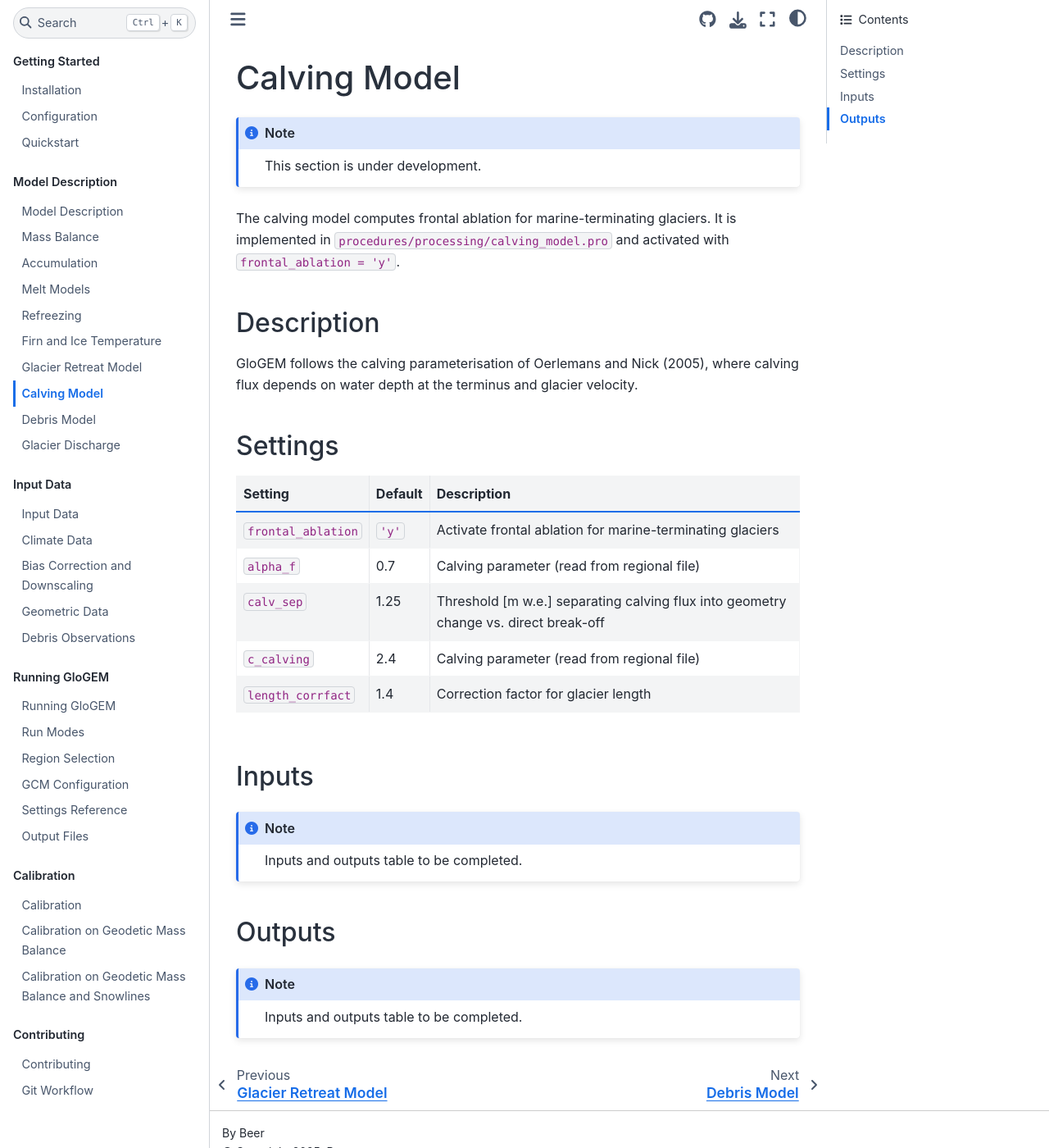
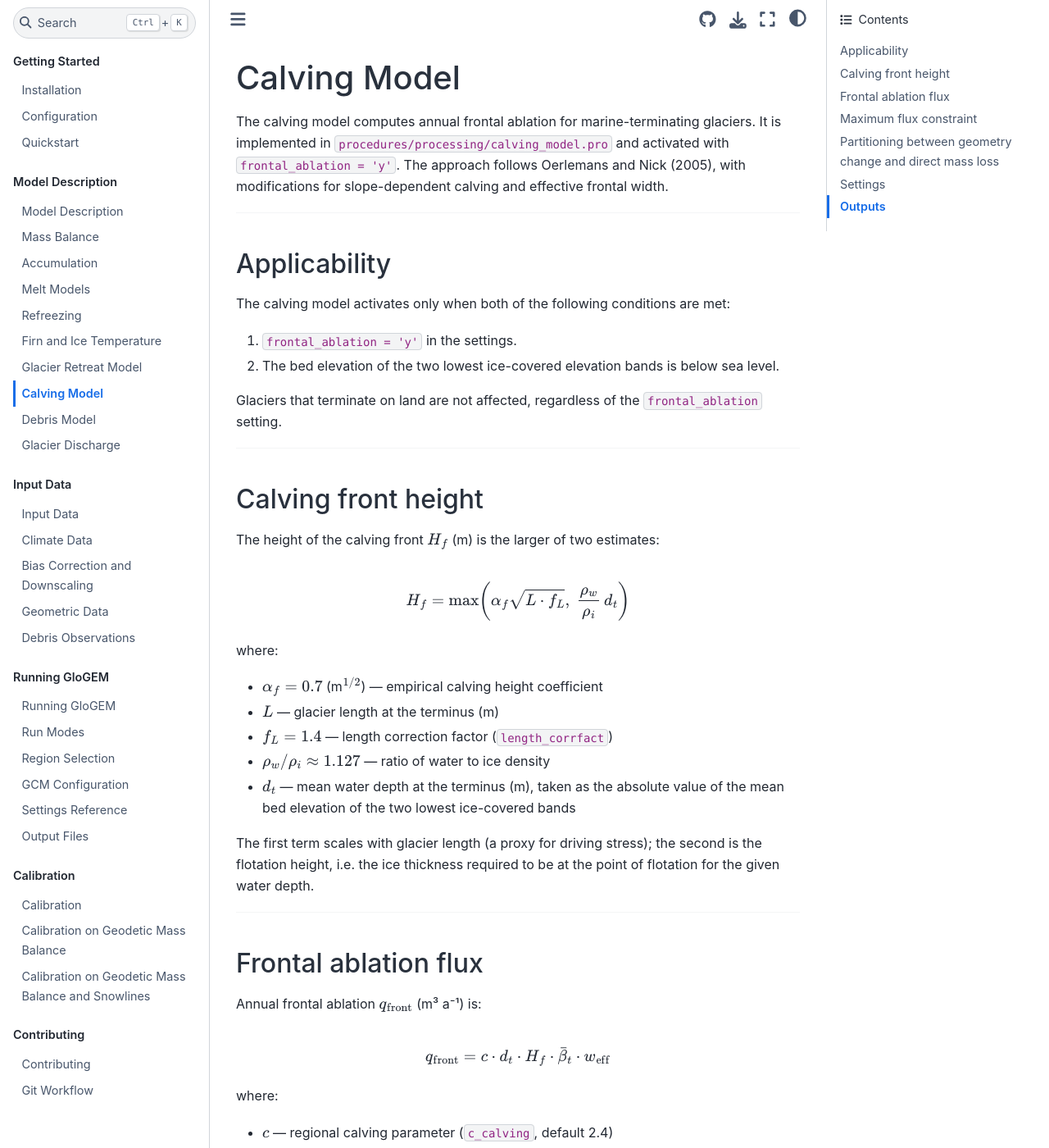
Before and after one commit to eth-vaw-glaciology/GloGEM-doc-temp, a Sphinx documentation site: the page built from docs/source/model-description/glacier-dynamics/calving-model.md, in a window 1280 px wide and 1400 px high. Shown: the whole window at 82% size. Built offline with Sphinx 7.4.7 and the Sphinx Book theme 1.1.4, drawn with Linux system fonts in a browser that asks for light colours; some of the changed text lies outside the part shown.

Commit message:
docs: enhance calving model documentation with detailed applicability and parameters

````diff
--- a/docs/source/model-description/glacier-dynamics/calving-model.md
+++ b/docs/source/model-description/glacier-dynamics/calving-model.md
@@ -1,33 +1,113 @@
 # Calving Model
 
-```{note}
-This section is under development.
-```
+The calving model computes annual frontal ablation for marine-terminating glaciers. It is implemented in `procedures/processing/calving_model.pro` and activated with `frontal_ablation = 'y'`. The approach follows Oerlemans and Nick (2005), with modifications for slope-dependent calving and effective frontal width.
 
-The calving model computes frontal ablation for marine-terminating glaciers. It is implemented in `procedures/processing/calving_model.pro` and activated with `frontal_ablation = 'y'`.
+---
 
-## Description
+## Applicability
 
-GloGEM follows the calving parameterisation of Oerlemans and Nick (2005), where calving flux depends on water depth at the terminus and glacier velocity.
+The calving model activates only when both of the following conditions are met:
+
+1. `frontal_ablation = 'y'` in the settings.
+2. The bed elevation of the two lowest ice-covered elevation bands is below sea level.
+
+Glaciers that terminate on land are not affected, regardless of the `frontal_ablation` setting.
+
+---
+
+## Calving front height
+
+The height of the calving front $H_f$ (m) is the larger of two estimates:
+
+$$
+H_f = \max\!\left(\alpha_f \sqrt{L \cdot f_L},\ \frac{\rho_w}{\rho_i}\, d_t \right)
+$$
+
+where:
+- $\alpha_f = 0.7$ (m$^{1/2}$) — empirical calving height coefficient
+- $L$ — glacier length at the terminus (m)
+- $f_L = 1.4$ — length correction factor (`length_corrfact`)
+- $\rho_w / \rho_i \approx 1.127$ — ratio of water to ice density
+- $d_t$ — mean water depth at the terminus (m), taken as the absolute value of the mean bed elevation of the two lowest ice-covered bands
+
+The first term scales with glacier length (a proxy for driving stress); the second is the flotation height, i.e. the ice thickness required to be at the point of flotation for the given water depth.
+
+---
+
+## Frontal ablation flux
+
+Annual frontal ablation $q_{\text{front}}$ (m³ a⁻¹) is:
+
+$$
+q_{\text{front}} = c \cdot d_t \cdot H_f \cdot \bar{\beta}_t \cdot w_{\text{eff}}
+$$
+
+where:
+- $c$ — regional calving parameter (`c_calving`, default 2.4)
+- $d_t$ — mean water depth at the terminus (m)
+- $H_f$ — calving front height (m)
+- $\bar{\beta}_t$ — mean surface slope over the lowest ~10 ice-covered bands
+- $w_{\text{eff}}$ — effective frontal width (m, see below)
+
+The slope term $\bar{\beta}_t$ modulates calving flux: steeper terminus slopes produce higher calving rates, consistent with the velocity dependence in the original Oerlemans and Nick (2005) formulation.
+
+### Effective frontal width
+
+For narrow fronts the effective width equals the actual mean width of the two lowest bands. For glaciers with very wide fronts (e.g. outlet glaciers in Greenland or Antarctica), a non-linear correction limits the scaling:
+
+$$
+w_{\text{eff}} = \begin{cases}
+w & w < w_{\text{crit}} \\[4pt]
+w^{1/\gamma_w} \cdot \dfrac{w_{\text{crit}}}{w_{\text{crit}}^{1/\gamma_w}} & w \geq w_{\text{crit}}
+\end{cases}
+$$
+
+with $w_{\text{crit}} = 3000$ m (`crit_ccorrdist`) and $\gamma_w = 2.5$ (`ccorr_expon`).
+
+---
+
+## Maximum flux constraint
+
+To prevent climatologically unrealistic calving rates, $q_{\text{front}}$ is capped at the total glacier-wide accumulation volume:
+
+$$
+q_{\text{front}} \leq A_{\text{gl}} \cdot \max(\dot{c})
+$$
+
+where $A_{\text{gl}}$ is total glacier area (m²) and $\max(\dot{c})$ is the maximum annual accumulation rate over the glacier (m a⁻¹). A floor of $0.2 \cdot A_{\text{gl}}$ m³ a⁻¹ ensures that even low-accumulation glaciers can still lose a small amount of mass through calving.
+
+---
+
+## Partitioning between geometry change and direct mass loss
+
+Not all frontal ablation translates directly into ice break-off. Below a specific threshold `calv_sep` (m w.e. a⁻¹), calving primarily drives glacier retreat (geometry change handled by the retreat model), rather than producing icebergs. The partitioning is:
+
+$$
+F_{\text{geom}} = \min\!\left(1,\ \frac{q_{\text{front,spec}}}{\max(q_{\text{front,spec}},\ q_{\text{front,spec}})}\right)
+$$
+
+Concretely:
+- If the specific frontal ablation $q_{\text{front,spec}} < $ `calv_sep`: the entire flux drives volume change and is passed to the retreat model ($q_{\text{calv}} = 0$, no direct mass loss).
+- If $q_{\text{front,spec}} \geq $ `calv_sep`: the fraction corresponding to `calv_sep` drives geometry change, and the remainder is recorded as direct calving mass loss ($q_{\text{calv}} > 0$).
+
+This split prevents double-counting: mass removed as direct calving is not also removed by the retreat model.
+
+---
 
 ## Settings
 
 | Setting | Default | Description |
 |---------|---------|-------------|
-| `frontal_ablation` | `'y'` | Activate frontal ablation for marine-terminating glaciers |
-| `alpha_f` | 0.7 | Calving parameter (read from regional file) |
-| `calv_sep` | 1.25 | Threshold [m w.e.] separating calving flux into geometry change vs. direct break-off |
-| `c_calving` | 2.4 | Calving parameter (read from regional file) |
-| `length_corrfact` | 1.4 | Correction factor for glacier length |
-
-## Inputs
-
-```{note}
-Inputs and outputs table to be completed.
-```
+| `frontal_ablation` | `'y'` | Activate calving for marine-terminating glaciers |
+| `alpha_f` | 0.7 | Empirical calving front height coefficient (m$^{1/2}$) |
+| `c_calving` | 2.4 | Regional calving parameter; read from regional parameter file when `regparams_readfromfile = 'y'` |
+| `length_corrfact` | 1.4 | Correction factor for effective glacier length in $H_f$ |
+| `calv_sep` | 1.25 | Threshold (m w.e. a⁻¹) separating calving-driven retreat from direct ice break-off |
+| `crit_ccorrdist` | 3000 | Width threshold (m) above which non-linear effective width correction applies |
+| `ccorr_expon` | 2.5 | Exponent for effective width correction |
 
 ## Outputs
 
-```{note}
-Inputs and outputs table to be completed.
-```
+| Variable | Description |
+|----------|-------------|
+| `Frontal_ablation` | Glacier-wide specific frontal ablation (m w.e. a⁻¹) |
````
